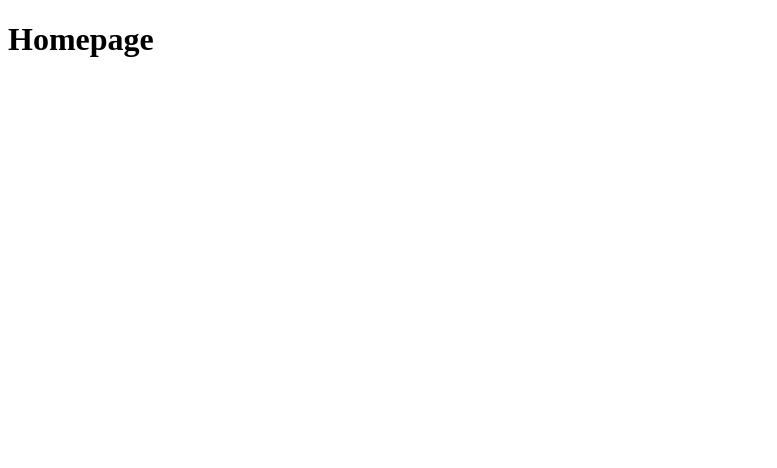
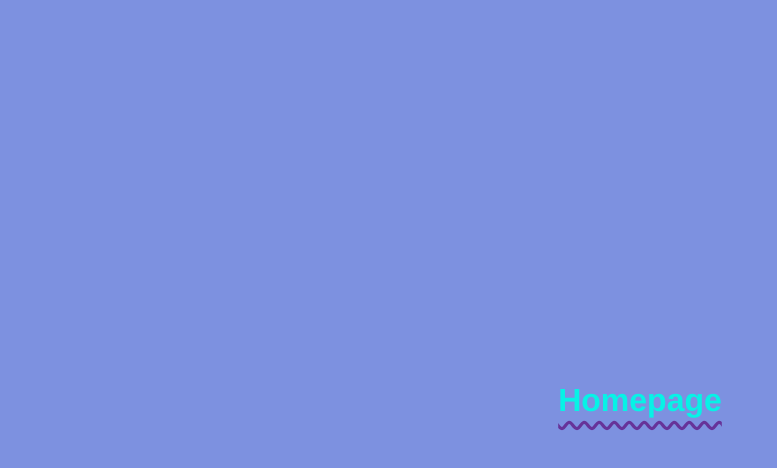
Before and after one commit to j-0-n-e-z/nodejs-crash-course, a website: page public/index.html in a window 1280 px wide. Shown: the whole page, without its empty margins (0-777 px from the left). Drawn offline with Linux system fonts and the light colour scheme.

Commit message:
:tada: add some css

```diff
--- a/public/index.html
+++ b/public/index.html
@@ -3,6 +3,7 @@
 	<head>
 		<meta charset="UTF-8" />
 		<meta name="viewport" content="width=device-width, initial-scale=1.0" />
+		<link rel="stylesheet" href="./styles.css" />
 		<title>Homepage</title>
 	</head>
 	<body>
--- /dev/null
+++ b/public/styles.css
@@ -0,0 +1,19 @@
+* {
+	box-sizing: border-box;
+}
+
+body {
+	display: grid;
+	place-content: center;
+	min-height: 100vh;
+	background-color: rgb(125, 145, 224);
+	margin: 0;
+}
+
+h1 {
+	text-decoration: underline wavy;
+	text-underline-offset: 10px;
+	text-decoration-color: rebeccapurple;
+	font-family: 'Franklin Gothic Medium', 'Arial Narrow', Arial, sans-serif;
+	color: rgb(7, 242, 230);
+}
```
Also changed, not shown: public/404.html (+1 -0 lines), public/about.html (+1 -0 lines), server.js (+9 -3 lines).
